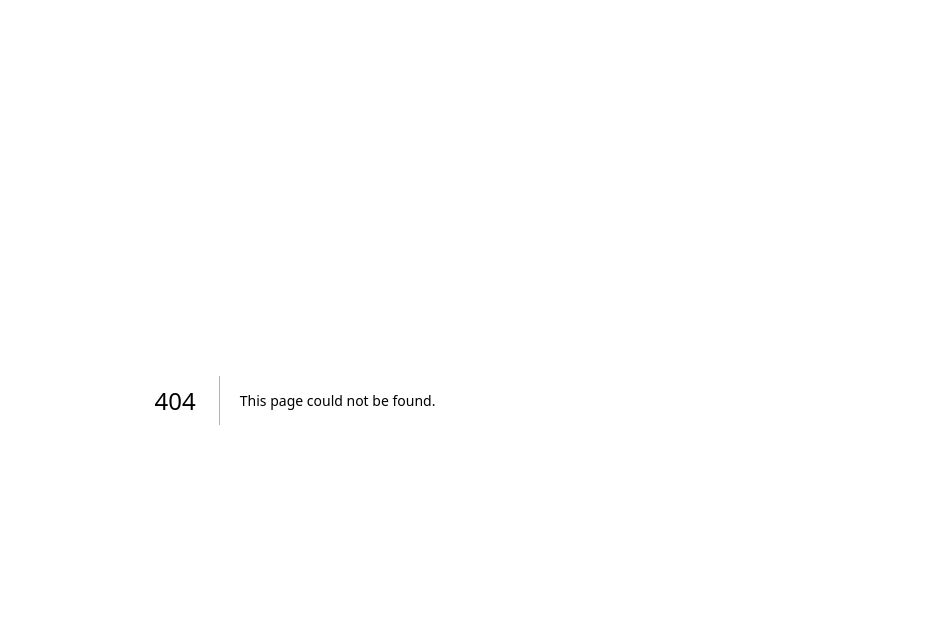
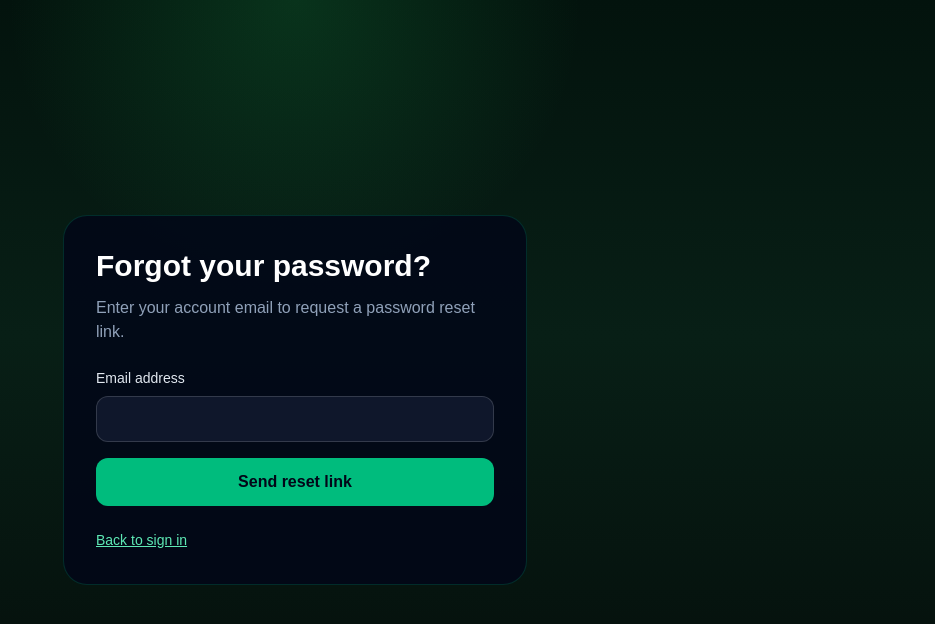
Before and after one commit to Tsaousidis/football-project, a Next.js app: page /auth/forgot-password in a window 1280 px wide. Before the commit this address had no page. Shown: the top 624 px of the page, without its empty margins (345-1280 px from the left). Built offline with nearby package versions, Linux system fonts and the light colour scheme.

Commit message:
feat(auth): add verification resend and password reset

```diff
--- /dev/null
+++ b/src/app/auth/EmailRequestForm.tsx
@@ -0,0 +1,59 @@
+"use client";
+
+import Link from "next/link";
+import { useEffect, useState, type FormEvent } from "react";
+import { createBrowserSupabaseClient } from "@/lib/auth";
+
+export function EmailRequestForm({ kind }: { kind: "verification" | "recovery" }) {
+  const [email, setEmail] = useState("");
+  const [busy, setBusy] = useState(false);
+  const [cooldown, setCooldown] = useState(0);
+  const [message, setMessage] = useState("");
+  const [failed, setFailed] = useState(false);
+  const recovery = kind === "recovery";
+  useEffect(() => {
+    if (cooldown <= 0) return;
+    const timer = setTimeout(() => setCooldown((value) => value - 1), 1000);
+    return () => clearTimeout(timer);
+  }, [cooldown]);
+
+  async function submit(event: FormEvent<HTMLFormElement>) {
+    event.preventDefault();
+    if (busy || cooldown > 0) return;
+    setBusy(true); setMessage(""); setFailed(false);
+    try {
+      const supabase = createBrowserSupabaseClient();
+      const callback = window.location.origin + "/auth/callback?next=" + (recovery ? "/auth/reset-password" : "/onboarding");
+      const { error } = recovery
+        ? await supabase.auth.resetPasswordForEmail(email.trim(), { redirectTo: callback })
+        : await supabase.auth.resend({ type: "signup", email: email.trim(), options: { emailRedirectTo: callback } });
+      if (error) throw error;
+      setCooldown(60);
+      setMessage(recovery
+        ? "If an account exists for this email, you will receive a password reset link. Check your inbox and spam folder."
+        : "If this email has an account awaiting verification, you will receive a new verification link. Check your inbox and spam folder.");
+    } catch (error) {
+      setFailed(true);
+      const status = (error as { status?: number })?.status;
+      if (status === 429) setCooldown(60);
+      setMessage(status === 429 ? "Too many requests. Please wait before trying again." : "We could not send the email. Please try again later.");
+    } finally { setBusy(false); }
+  }
+
+  return <main className="mx-auto flex min-h-screen max-w-lg items-center px-6 py-12">
+    <section className="w-full rounded-3xl border border-emerald-500/20 bg-slate-950/80 p-8">
+      <h1 className="text-3xl font-black text-white">{recovery ? "Forgot your password?" : "Verify your email"}</h1>
+      <p className="mt-3 text-slate-400">{recovery ? "Enter your account email to request a password reset link." : "Enter the email you used to create your account to request a new verification link."}</p>
+      <form onSubmit={submit} className="mt-6 space-y-4">
+        <label className="block text-sm text-slate-200">Email address
+          <input type="email" name="email" autoComplete="email" required disabled={busy} value={email} onChange={(event) => setEmail(event.target.value)} className="mt-2 w-full rounded-xl border border-white/15 bg-slate-900 px-4 py-3 text-white" />
+        </label>
+        <button disabled={busy || cooldown > 0} className="w-full rounded-xl bg-emerald-500 px-4 py-3 font-bold text-slate-950 disabled:opacity-50">
+          {busy ? "Sending..." : cooldown > 0 ? "Try again in " + cooldown + "s" : recovery ? "Send reset link" : "Resend verification email"}
+        </button>
+      </form>
+      {message && <p role={failed ? "alert" : "status"} className={"mt-5 text-sm " + (failed ? "text-red-200" : "text-emerald-200")}>{message}</p>}
+      <Link href="/auth/login" className="mt-6 inline-block text-sm text-emerald-300 underline">Back to sign in</Link>
+    </section>
+  </main>;
+}
--- a/src/app/auth/auth-code-error/page.tsx
+++ b/src/app/auth/auth-code-error/page.tsx
@@ -13,6 +13,10 @@ export default function AuthCodeErrorPage() {
         <Link href="/auth/login" className="mt-6 inline-block rounded-xl bg-emerald-500 px-5 py-3 font-bold text-slate-950">
           Back to sign in
         </Link>
+        <div className="mt-5 flex flex-wrap justify-center gap-4 text-sm text-emerald-300">
+          <Link href="/auth/resend-verification" className="underline">Resend verification email</Link>
+          <Link href="/auth/forgot-password" className="underline">Request password reset</Link>
+        </div>
       </div>
     </main>
   );
--- a/src/app/auth/callback/route.ts
+++ b/src/app/auth/callback/route.ts
@@ -4,7 +4,8 @@ import { createSupabaseServerClient } from "@/lib/supabase-server";
 export async function GET(request: Request) {
   const { searchParams, origin } = new URL(request.url);
   const code = searchParams.get("code");
-  const next = searchParams.get("next") === "/dashboard" ? "/dashboard" : "/onboarding";
+  const requestedNext = searchParams.get("next");
+  const next = requestedNext === "/dashboard" || requestedNext === "/auth/reset-password" ? requestedNext : "/onboarding";
   if (code && !searchParams.has("error")) {
     try {
       const supabase = await createSupabaseServerClient();
--- a/src/app/auth/confirm/route.ts
+++ b/src/app/auth/confirm/route.ts
@@ -4,11 +4,12 @@ import { createSupabaseServerClient } from "@/lib/supabase-server";
 export async function GET(request: Request) {
   const { searchParams, origin } = new URL(request.url);
   const tokenHash = searchParams.get("token_hash");
-  if (tokenHash && searchParams.get("type") === "email") {
+  const type = searchParams.get("type");
+  if (tokenHash && (type === "email" || type === "recovery") && !searchParams.has("error")) {
     try {
       const supabase = await createSupabaseServerClient();
-      const { error } = await supabase.auth.verifyOtp({ token_hash: tokenHash, type: "email" });
-      if (!error) return NextResponse.redirect(new URL("/onboarding", origin));
+      const { error } = await supabase.auth.verifyOtp({ token_hash: tokenHash, type });
+      if (!error) return NextResponse.redirect(new URL(type === "recovery" ? "/auth/reset-password" : "/onboarding", origin));
     } catch {
       // Show a recoverable error without exposing the verification token.
     }
--- /dev/null
+++ b/src/app/auth/forgot-password/page.tsx
@@ -0,0 +1,5 @@
+import { EmailRequestForm } from "../EmailRequestForm";
+
+export default function Page() {
+  return <EmailRequestForm kind="recovery" />;
+}
--- a/src/app/auth/login/page.tsx
+++ b/src/app/auth/login/page.tsx
@@ -95,6 +95,10 @@ export default function LoginPage() {
             </button>
           </fieldset>
         </form>
+        <div className="mt-5 flex flex-wrap gap-4 text-sm text-emerald-300">
+          <Link href="/auth/forgot-password" className="underline">Forgot password?</Link>
+          <Link href="/auth/resend-verification" className="underline">Resend verification email</Link>
+        </div>
         {message && <p role={isError ? "alert" : "status"} className={"mt-5 rounded-xl border p-4 text-sm " + (isError ? "border-red-400/30 text-red-200" : "border-emerald-400/30 text-emerald-200")}>{message}</p>}
       </section>
     </main>
--- /dev/null
+++ b/src/app/auth/resend-verification/page.tsx
@@ -0,0 +1,5 @@
+import { EmailRequestForm } from "../EmailRequestForm";
+
+export default function Page() {
+  return <EmailRequestForm kind="verification" />;
+}
--- /dev/null
+++ b/src/app/auth/reset-password/ResetPasswordForm.tsx
@@ -0,0 +1,55 @@
+"use client";
+
+import Link from "next/link";
+import { useState, type FormEvent } from "react";
+import { createBrowserSupabaseClient } from "@/lib/auth";
+
+export function ResetPasswordForm() {
+  const [password, setPassword] = useState("");
+  const [confirmation, setConfirmation] = useState("");
+  const [busy, setBusy] = useState(false);
+  const [done, setDone] = useState(false);
+  const [error, setError] = useState("");
+  async function submit(event: FormEvent<HTMLFormElement>) {
+    event.preventDefault();
+    if (busy || done) return;
+    setError("");
+    if (password.length < 8) { setError("Use at least 8 characters."); return; }
+    if (password !== confirmation) { setError("Your passwords do not match."); return; }
+    setBusy(true);
+    try {
+      const supabase = createBrowserSupabaseClient();
+      const { data: { user }, error: sessionError } = await supabase.auth.getUser();
+      if (sessionError || !user) { setError("Your session has expired. Please request a new reset link."); return; }
+      const { error: updateError } = await supabase.auth.updateUser({ password });
+      if (updateError) throw updateError;
+      setDone(true); setPassword(""); setConfirmation("");
+    } catch (error) {
+      setError(error instanceof Error ? error.message : "Could not update your password. Please try again.");
+    } finally { setBusy(false); }
+  }
+  return <main className="mx-auto flex min-h-screen max-w-lg items-center px-6 py-12">
+    <section className="w-full rounded-3xl border border-emerald-500/20 bg-slate-950/80 p-8">
+      <h1 className="text-3xl font-black text-white">{done ? "Password updated" : "Choose a new password"}</h1>
+      {done ? <>
+        <p role="status" className="mt-4 text-emerald-200">Your new password has been saved. You can use it the next time you sign in.</p>
+        <Link href="/dashboard" className="mt-6 inline-block text-emerald-300 underline">Continue to dashboard</Link>
+      </> : <>
+        <p className="mt-3 text-slate-400">Use at least 8 characters for your new password.</p>
+        <form onSubmit={submit} className="mt-6">
+          <fieldset disabled={busy} className="space-y-4">
+            <label className="block text-sm text-slate-200">New password
+              <input type="password" autoComplete="new-password" required minLength={8} value={password} onChange={(event) => setPassword(event.target.value)} className="mt-2 w-full rounded-xl border border-white/15 bg-slate-900 px-4 py-3 text-white" />
+            </label>
+            <label className="block text-sm text-slate-200">Confirm new password
+              <input type="password" autoComplete="new-password" required minLength={8} value={confirmation} onChange={(event) => setConfirmation(event.target.value)} className="mt-2 w-full rounded-xl border border-white/15 bg-slate-900 px-4 py-3 text-white" />
+            </label>
+            <button className="w-full rounded-xl bg-emerald-500 px-4 py-3 font-bold text-slate-950 disabled:opacity-50">{busy ? "Saving..." : "Update password"}</button>
+          </fieldset>
+        </form>
+        {error && <p role="alert" className="mt-4 text-sm text-red-200">{error}</p>}
+        <Link href="/auth/forgot-password" className="mt-6 inline-block text-sm text-emerald-300 underline">Request a new reset link</Link>
+      </>}
+    </section>
+  </main>;
+}
--- /dev/null
+++ b/src/app/auth/reset-password/page.tsx
@@ -0,0 +1,14 @@
+import Link from "next/link";
+import { createSupabaseServerClient } from "@/lib/supabase-server";
+import { ResetPasswordForm } from "./ResetPasswordForm";
+
+export default async function ResetPasswordPage() {
+  const supabase = await createSupabaseServerClient();
+  const { data: { user }, error } = await supabase.auth.getUser();
+  if (error || !user) return <main className="mx-auto max-w-lg px-6 py-20 text-slate-200">
+    <h1 className="text-3xl font-bold">Request a new reset link</h1>
+    <p className="mt-4">Your session is missing or has expired. Open the link in your password reset email, or request another one.</p>
+    <Link href="/auth/forgot-password" className="mt-6 inline-block text-emerald-300 underline">Request reset link</Link>
+  </main>;
+  return <ResetPasswordForm />;
+}
```
Also changed, not shown: 2 other files (tests, documents, lock files or other folders).
